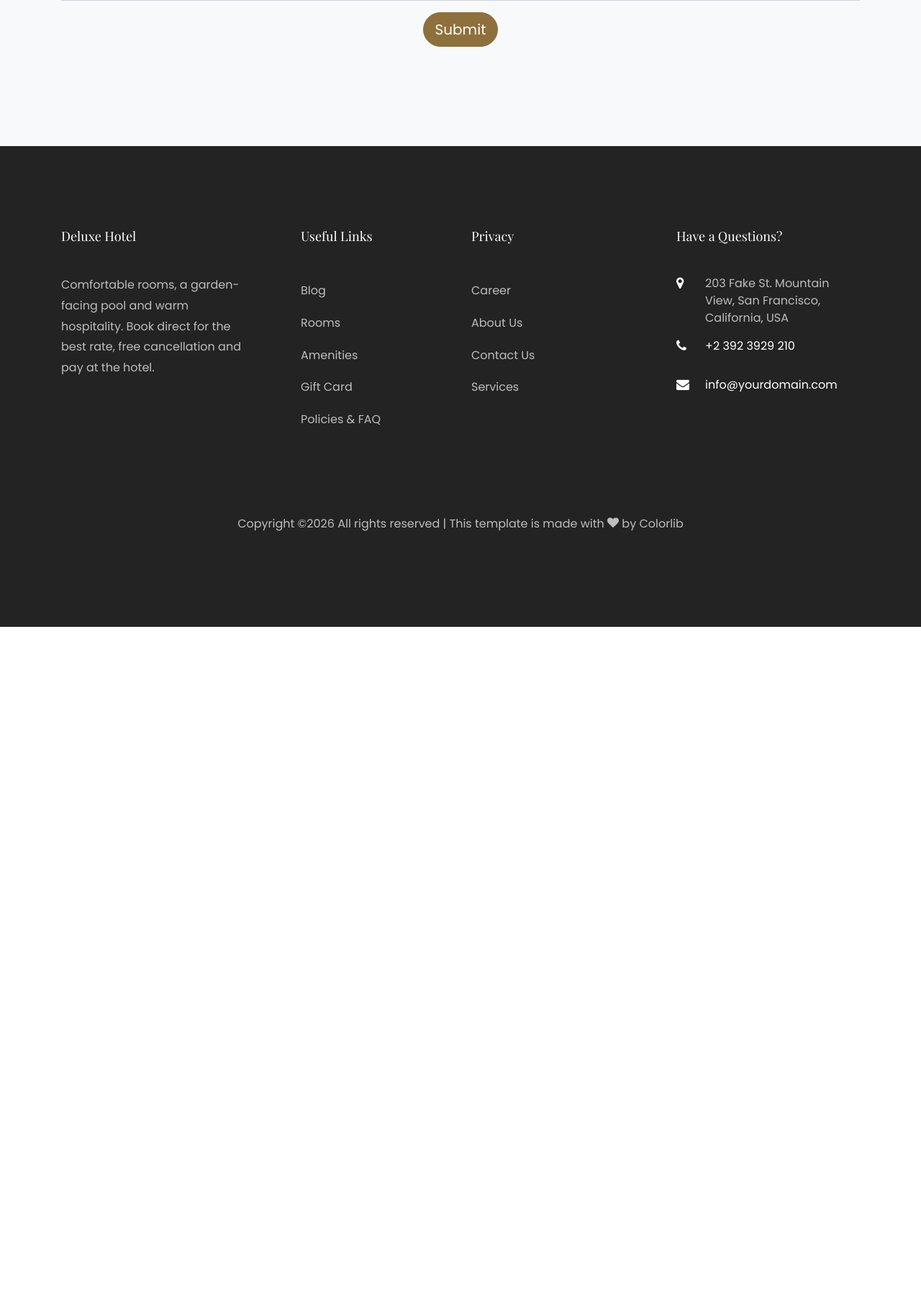
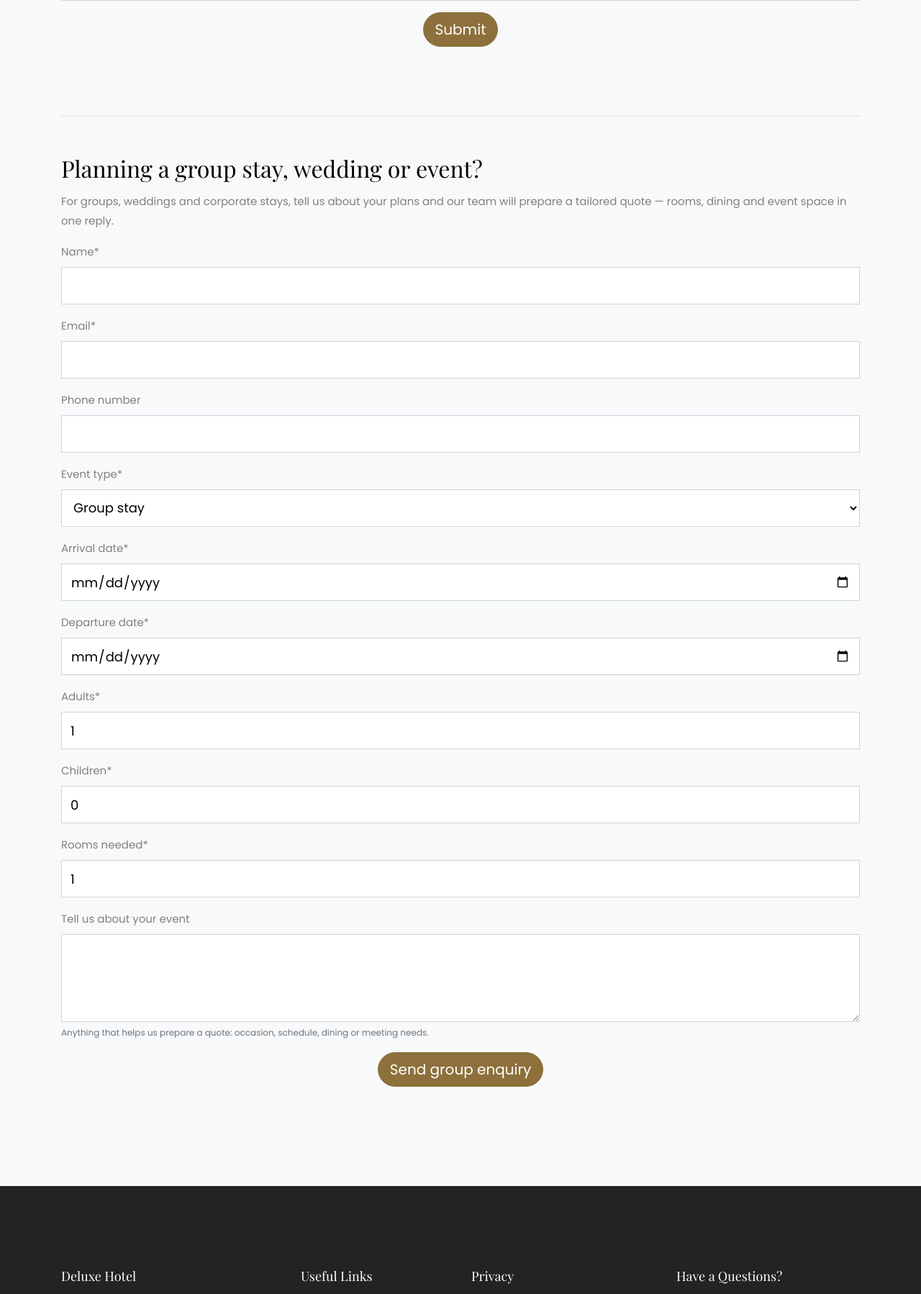
Before and after one commit to MdTanzil/Hotel-Booking-app-Django, a Django app: page /contact/ in a window 1280 px wide. Shown: the part 1188-2986 px from the top of the page at 72% size. Before the commit the page ends 2059 px from the top, so only its background shows below. Run offline with Django 4.2, Linux system fonts and the light colour scheme; some libraries are stand-ins or nearby versions; some web fonts are replaced.

Commit message:
Add group enquiry form for weddings and events, replace home page placeholder text

```diff
--- a/hotelbooking/form.py
+++ b/hotelbooking/form.py
@@ -1,6 +1,6 @@
 from django.forms import ModelForm
 from django import forms
-from .models import Booking, Package_Booking, Contact, Review
+from .models import Booking, Package_Booking, Contact, Review, Lead
 from datetime import datetime
 
 # Create the form class.
@@ -135,3 +135,51 @@ class ReviewForm(ModelForm):
     class Meta:
         model = Review
         fields = ["rating", "text"]
+
+
+
+class LeadForm(ModelForm):
+    start_date = forms.DateField(
+        required=True,
+        label="Arrival date",
+        widget=forms.DateInput(attrs={"type": "date", "min": datetime.now().date()}),
+    )
+    end_date = forms.DateField(
+        required=True,
+        label="Departure date",
+        widget=forms.DateInput(attrs={"type": "date", "min": datetime.now().date()}),
+    )
+    message = forms.CharField(
+        label="Tell us about your event",
+        required=False,
+        widget=forms.Textarea(attrs={"rows": 4}),
+        help_text="Anything that helps us prepare a quote: occasion, schedule, dining or meeting needs.",
+    )
+
+    class Meta:
+        model = Lead
+        fields = [
+            "name",
+            "email",
+            "phone_number",
+            "event_type",
+            "start_date",
+            "end_date",
+            "adult_member",
+            "child",
+            "rooms_needed",
+            "message",
+        ]
+        labels = {
+            "adult_member": "Adults",
+            "child": "Children",
+            "rooms_needed": "Rooms needed",
+        }
+
+    def clean(self):
+        cleaned_data = super().clean()
+        start_date = cleaned_data.get("start_date")
+        end_date = cleaned_data.get("end_date")
+        if start_date and end_date and end_date <= start_date:
+            self.add_error("end_date", "Departure date must be after arrival date.")
+        return cleaned_data
--- a/hotelbooking/models.py
+++ b/hotelbooking/models.py
@@ -335,18 +335,47 @@ class Guest(BaseModel):
 
 
 class Lead(BaseModel):
+    """A group/wedding/event enquiry (RFP) from the contact page."""
+
+    EVENT_WEDDING = "wedding"
+    EVENT_CORPORATE = "corporate"
+    EVENT_FAMILY = "family"
+    EVENT_GROUP = "group"
+    EVENT_OTHER = "other"
+    EVENT_CHOICES = [
+        (EVENT_WEDDING, "Wedding"),
+        (EVENT_CORPORATE, "Corporate / business"),
+        (EVENT_FAMILY, "Family gathering"),
+        (EVENT_GROUP, "Group stay"),
+        (EVENT_OTHER, "Other event"),
+    ]
+    STATUS_NEW = "new"
+    STATUS_CONTACTED = "contacted"
+    STATUS_CLOSED = "closed"
+    STATUS_CHOICES = [
+        (STATUS_NEW, "New"),
+        (STATUS_CONTACTED, "Contacted"),
+        (STATUS_CLOSED, "Closed"),
+    ]
+
+    name = models.CharField(max_length=100, default="")
+    email = models.EmailField(default="")
+    phone_number = models.CharField(max_length=20, blank=True, default="")
+    event_type = models.CharField(
+        max_length=10, choices=EVENT_CHOICES, default=EVENT_GROUP
+    )
     start_date = models.DateField()
     end_date = models.DateField()
     adult_member = models.IntegerField(default=1)
     child = models.IntegerField(default=0)
-    room_01 = models.ForeignKey(Room, on_delete=models.CASCADE, related_name="room_01")
-    room_02 = models.ForeignKey(
-        Room, on_delete=models.CASCADE, blank=True, null=True, related_name="room_02"
+    rooms_needed = models.IntegerField(default=1)
+    message = models.TextField(blank=True, default="")
+    status = models.CharField(
+        max_length=10, choices=STATUS_CHOICES, default=STATUS_NEW
     )
-    room_03 = models.ForeignKey(
-        Room, on_delete=models.CASCADE, blank=True, null=True, related_name="room_03"
-    )
-    guest = models.ManyToManyField(Guest)
+
+    def __str__(self):
+        return f"{self.name} — {self.get_event_type_display()} ({self.start_date})"
 
 class Contact(BaseModel):
     name = models.CharField(max_length=100)
--- a/hotelbooking/templates/hotelbooking/contact/main.html
+++ b/hotelbooking/templates/hotelbooking/contact/main.html
@@ -17,6 +17,7 @@ Contact
                 <div class="col-md-12">
                     <form action="" method="post">
                         {% csrf_token %}
+                        <input type="hidden" name="form_kind" value="message">
                         {{ form|crispy }}
                         <div class="pb-4 mb-6 mt-3 mb-4 text-center">
                             <button type="submit" class ="btn btn-primary  btn-lg rounded-1 p-6">Submit</button>
@@ -25,6 +26,21 @@ Contact
                     </form>
                 </div>
             </div>
+            <hr class="my-5">
+            <div class="row">
+                <div class="col-md-12">
+                    <h2>Planning a group stay, wedding or event?</h2>
+                    <p>For groups, weddings and corporate stays, tell us about your plans and our team will prepare a tailored quote — rooms, dining and event space in one reply.</p>
+                    <form action="" method="post">
+                        {% csrf_token %}
+                        <input type="hidden" name="form_kind" value="group">
+                        {{ lead_form|crispy }}
+                        <div class="pb-4 mb-6 mt-3 mb-4 text-center">
+                            <button type="submit" class ="btn btn-primary btn-lg rounded-1 p-6">Send group enquiry</button>
+                        </div>
+                    </form>
+                </div>
+            </div>
         </div>
 </section>
 {% endblock body %}
--- a/hotelbooking/views.py
+++ b/hotelbooking/views.py
@@ -13,7 +13,7 @@ from django.views import View
 from django.views.generic import TemplateView, ListView, CreateView, DetailView
 from .models import Room, Package, Booking, Room_category, Package_Booking, Review, BlogPost
 from django.db.models import Q, Avg
-from .form import BookingForm, PackageBookingForm, ContactForm, ChangeDatesForm, ReviewForm, FindBookingForm
+from .form import BookingForm, PackageBookingForm, ContactForm, ChangeDatesForm, ReviewForm, FindBookingForm, LeadForm
 from .emails import (
     send_booking_confirmation,
     send_package_booking_confirmation,
@@ -662,15 +662,36 @@ class BlogDetailView(DetailView):
     def get_queryset(self):
         return BlogPost.objects.filter(published=True)
 
-class ContactFormView(FormView):
-    form_class = ContactForm
+class ContactFormView(View):
     template_name = "hotelbooking/contact/main.html"
-    success_url = reverse_lazy('hotelbooking:home')  # Redirect after a successful form submission
 
-    def form_valid(self, form):
-        # Save the form data to the database
-        form.save()
-        return super().form_valid(form)
+    def get(self, request):
+        context = {"form": ContactForm(), "lead_form": LeadForm()}
+        return render(request, self.template_name, context)
+
+    def post(self, request):
+        if request.POST.get("form_kind") == "group":
+            lead_form = LeadForm(request.POST)
+            if lead_form.is_valid():
+                lead_form.save()
+                messages.success(
+                    request,
+                    "Thank you — your group enquiry has been received. "
+                    "Our team will get back to you within one business day.",
+                )
+                return redirect("hotelbooking:contact-us")
+            context = {"form": ContactForm(), "lead_form": lead_form}
+            return render(request, self.template_name, context)
+        form = ContactForm(request.POST)
+        if form.is_valid():
+            form.save()
+            messages.success(
+                request,
+                "Thank you for your message. Our team will get back to you soon.",
+            )
+            return redirect("hotelbooking:home")
+        context = {"form": form, "lead_form": LeadForm()}
+        return render(request, self.template_name, context)
 
 
 
```
Also changed, not shown: hotelbooking/admin.py (+13 -1 lines), hotelbooking/templates/hotelbooking/index.html (+9 -9 lines), hotelbooking/migrations/0018_remove_lead_guest_remove_lead_room_01_and_more.py (added).
